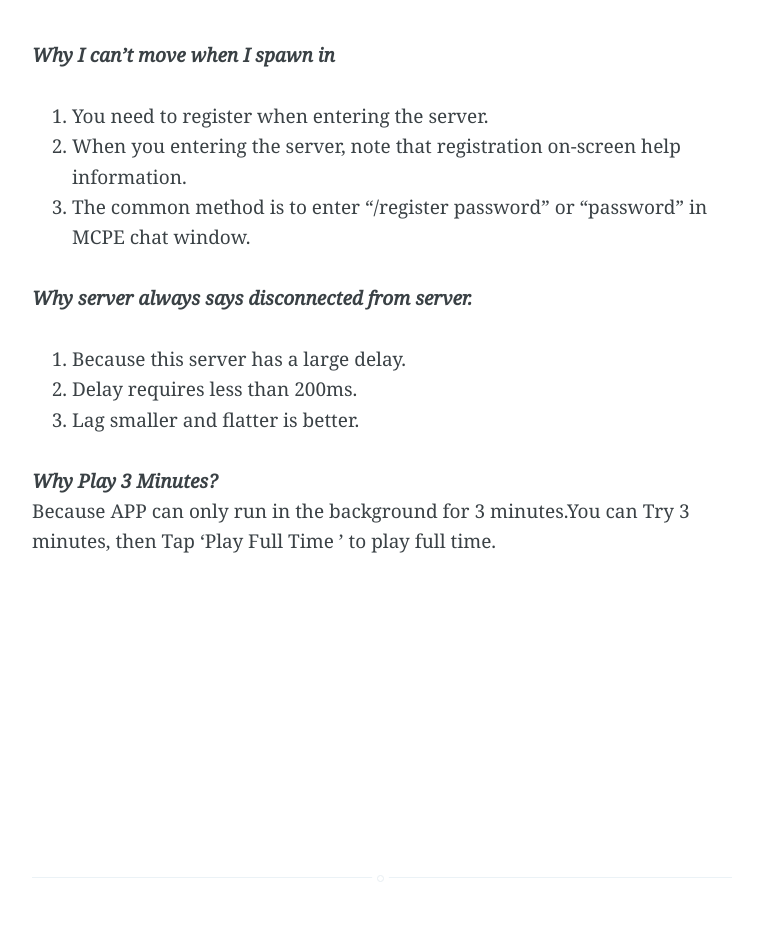
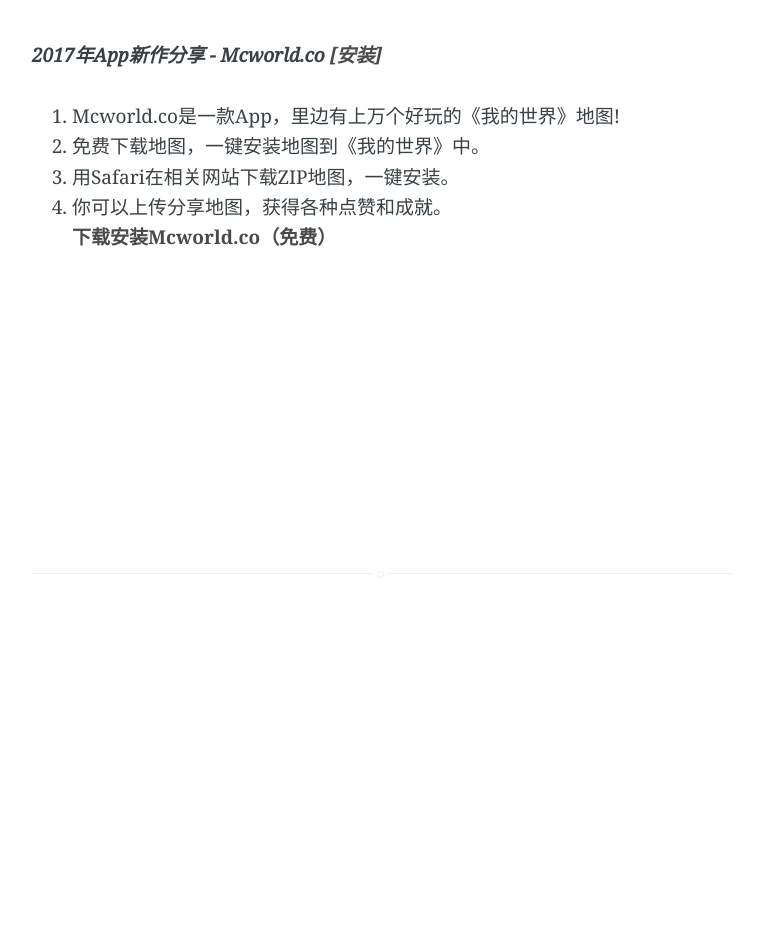
Before and after one commit to Minecraft-PE-Servers/Minecraft-PE-Servers.github.io, a Jekyll site: the page built from _posts/2016-06-10-mineserver-feedback.md, in a window 1280 px wide. Shown: the whole page, without its empty margins (258-1021 px from the left). Built offline with Jekyll 4.4.1, drawn with Linux system fonts in a browser that asks for light colours.

Commit message:
提交发布

```diff
--- a/_posts/2016-06-10-mineserver-feedback.md
+++ b/_posts/2016-06-10-mineserver-feedback.md
@@ -6,15 +6,9 @@
 feedback: true
 question: false
 ---
-***Why I can't move when I spawn in***
-1. You need to register when entering the server.
-2. When you entering the server, note that registration on-screen help information.
-3. The common method is to enter "/register password" or “password” in MCPE chat window.
-
-***Why server always says disconnected from server.***
-1. Because this server has a large delay.
-2. Delay requires less than 200ms.
-3. Lag smaller and flatter is better.
-
-***Why Play 3 Minutes?***
-Because APP can only run in the background for 3 minutes.You can Try 3 minutes, then Tap ‘Play Full Time ’ to play full time.
+***2017年App新作分享 - Mcworld.co [[安装]](http://mcworld.co)***
+1. Mcworld.co是一款App，里边有上万个好玩的《我的世界》地图!
+2. 免费下载地图，一键安装地图到《我的世界》中。
+3. 用Safari在相关网站下载ZIP地图，一键安装。
+4. 你可以上传分享地图，获得各种点赞和成就。
+**[下载安装Mcworld.co（免费）](http://mcworld.co)**
```
Also changed, not shown: _posts/用所选项目新建的文件夹/2016-08-13-Demo1.md (renamed from _posts/2016-08-13-Demo1.md), _posts/用所选项目新建的文件夹/2016-08-13-Demo2.md (renamed from _posts/2016-08-13-Demo2.md), _posts/用所选项目新建的文件夹/2016-08-13-Demo3.md (renamed from _posts/2016-08-13-Demo3.md), _posts/用所选项目新建的文件夹/2016-11-17-ID1.md (renamed from _posts/2016-11-17-ID1.md), _posts/用所选项目新建的文件夹/2016-11-17-ID2.md (renamed from _posts/2016-11-17-ID2.md), _posts/用所选项目新建的文件夹/2016-11-17-ID3.md (renamed from _posts/2016-11-17-ID3.md), _posts/用所选项目新建的文件夹/2016-11-17-ID4.md (renamed from _posts/2016-11-17-ID4.md), _posts/用所选项目新建的文件夹/2016-11-17-ID5.md (renamed from _posts/2016-11-17-ID5.md), _posts/用所选项目新建的文件夹/2016-11-17-ID6.md (renamed from _posts/2016-11-17-ID6.md), _posts/用所选项目新建的文件夹/2016-11-17-ID7.md (renamed from _posts/2016-11-17-ID7.md), _posts/用所选项目新建的文件夹/2016-11-19-ID10.md (renamed from _posts/2016-11-19-ID10.md), _posts/用所选项目新建的文件夹/2016-11-19-ID8.md (renamed from _posts/2016-11-19-ID8.md), _posts/用所选项目新建的文件夹/2016-11-19-ID9.md (renamed from _posts/2016-11-19-ID9.md), _posts/用所选项目新建的文件夹/2017-01-07-ID13.md (renamed from _posts/2017-01-07-ID13.md), 2 more files.
